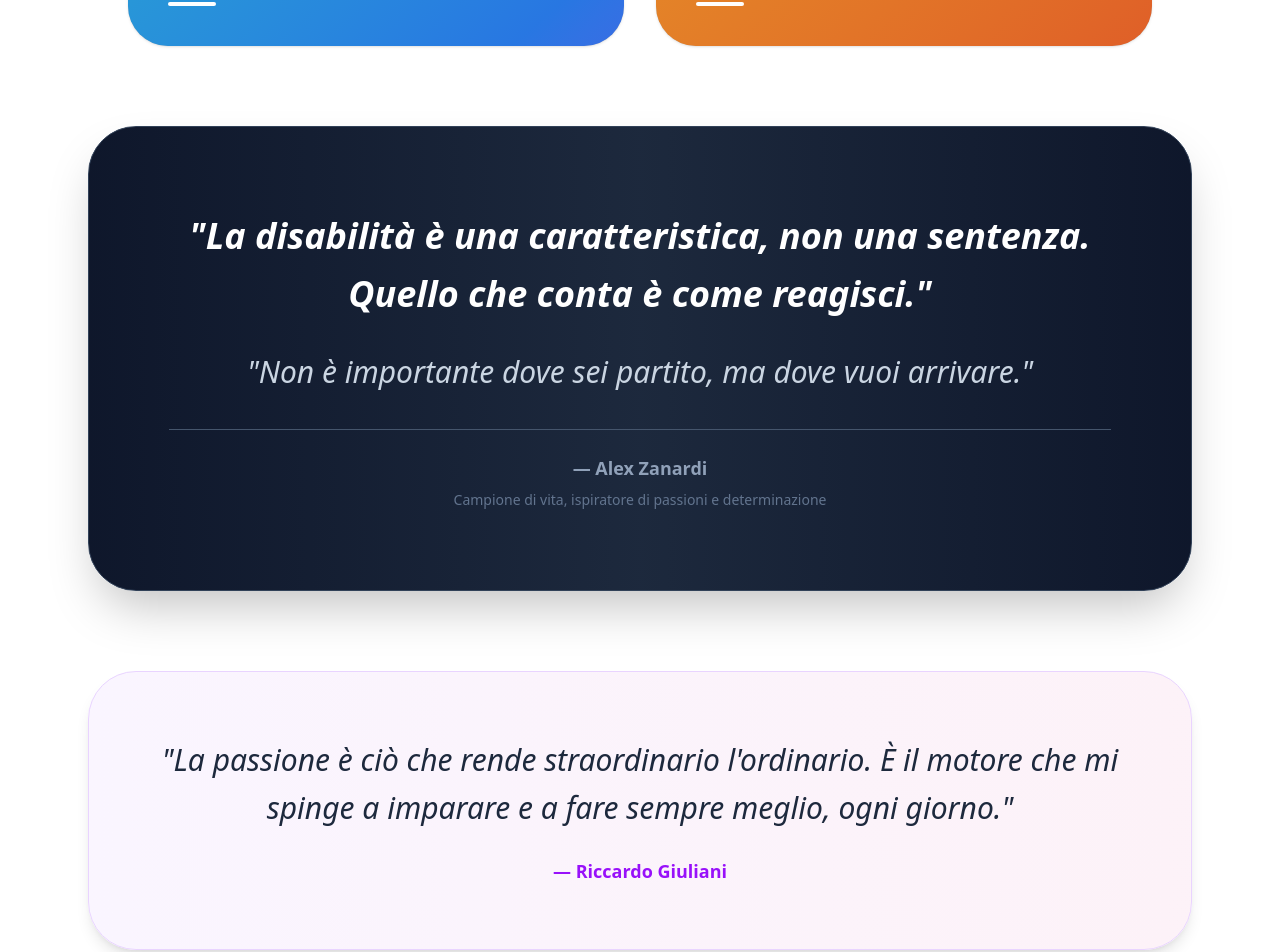
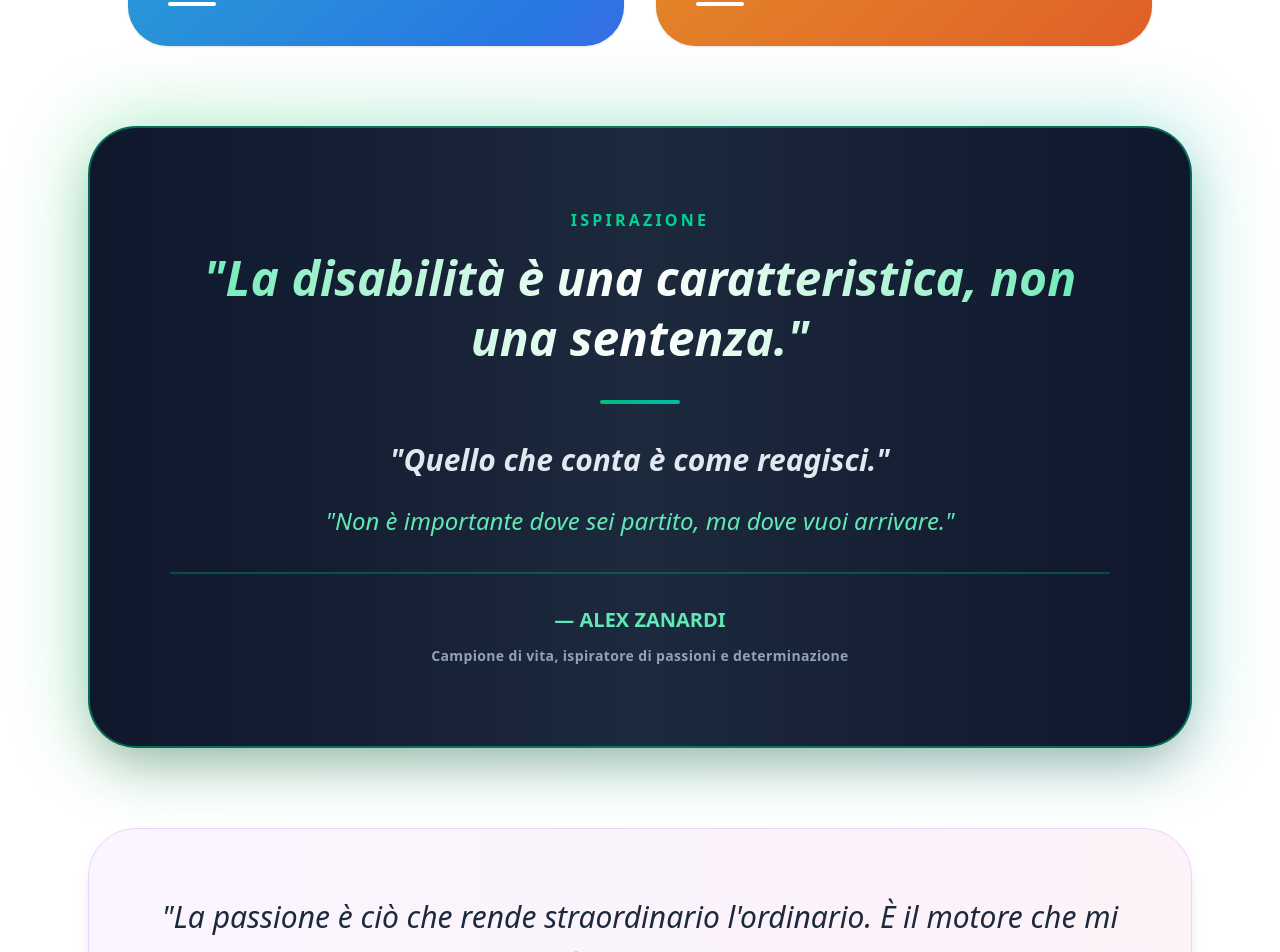
Before and after one commit to giuls-35456/portfolio-giuliani, a React (Vite) app: page /#/passioni in a window 1280 px wide. Shown: the part 1478-2430 px from the top of the page. Built offline with nearby package versions, Linux system fonts and the light colour scheme; grey boxes are pictures that could not be loaded.

Commit message:
Perfezionata sezione Passioni: nuove immagini Calcio/Fai-da-te e citazione Zanardi ultra-visibile.

```diff
--- a/pages/Passioni.tsx
+++ b/pages/Passioni.tsx
@@ -15,7 +15,7 @@
       icon: Target,
       color: 'from-green-500 to-emerald-600',
       lightColor: 'bg-green-50',
-      image: 'https://images.unsplash.com/photo-1461896836934-ffe607ba8211?q=80&w=2070&auto=format&fit=crop'
+      image: 'https://images.unsplash.com/photo-1517959852202-953cf4b7e0f9?q=80&w=2070&auto=format&fit=crop'
     },
     {
       id: 'sport',
@@ -42,7 +42,7 @@
       icon: Hammer,
       color: 'from-amber-500 to-orange-600',
       lightColor: 'bg-amber-50',
-      image: 'https://images.unsplash.com/photo-1517694712202-14dd9538aa97?q=80&w=2070&auto=format&fit=crop'
+      image: 'https://images.unsplash.com/photo-1552321554-5fefe8c9ef14?q=80&w=2070&auto=format&fit=crop'
     }
   ];
 
@@ -125,22 +125,34 @@
 
       {/* Sezione Citazione Motivazionale di Alex Zanardi */}
       <motion.section
-        initial={{ opacity: 0, y: 20 }}
-        animate={{ opacity: 1, y: 0 }}
-        transition={{ delay: 0.6 }}
-        className="mt-20 bg-gradient-to-r from-slate-900 via-slate-800 to-slate-900 rounded-[3rem] p-12 md:p-20 text-white text-center space-y-8 shadow-2xl border border-slate-700"
+        initial={{ opacity: 0, scale: 0.95 }}
+        animate={{ opacity: 1, scale: 1 }}
+        transition={{ delay: 0.6, duration: 0.8 }}
+        className="mt-20 relative"
       >
-        <div className="space-y-6">
-          <p className="text-3xl md:text-4xl font-bold italic leading-relaxed">
-            "La disabilità è una caratteristica, non una sentenza. Quello che conta è come reagisci."
-          </p>
-          <p className="text-2xl md:text-3xl font-light italic leading-relaxed text-slate-300">
-            "Non è importante dove sei partito, ma dove vuoi arrivare."
-          </p>
-        </div>
-        <div className="pt-6 border-t border-slate-600">
-          <p className="text-slate-400 font-semibold text-lg">— Alex Zanardi</p>
-          <p className="text-slate-500 text-sm mt-2">Campione di vita, ispiratore di passioni e determinazione</p>
+        <div className="absolute -inset-1 bg-gradient-to-r from-green-500 via-emerald-500 to-teal-500 rounded-[3rem] blur-2xl opacity-30 animate-pulse"></div>
+        <div className="relative bg-gradient-to-r from-slate-900 via-slate-800 to-slate-900 rounded-[3rem] p-12 md:p-20 text-white text-center space-y-8 shadow-2xl border-2 border-emerald-500/50">
+          <div className="space-y-8">
+            <div className="space-y-4">
+              <p className="text-sm md:text-base font-bold uppercase tracking-[0.2em] text-emerald-400">Ispirazione</p>
+              <p className="text-3xl md:text-5xl font-black italic leading-tight bg-gradient-to-r from-emerald-300 via-white to-emerald-300 bg-clip-text text-transparent">
+                "La disabilità è una caratteristica, non una sentenza."
+              </p>
+            </div>
+            <div className="h-1 w-20 bg-gradient-to-r from-emerald-500 to-teal-500 mx-auto rounded-full"></div>
+            <div className="space-y-4">
+              <p className="text-2xl md:text-3xl font-bold italic leading-relaxed text-slate-200">
+                "Quello che conta è come reagisci."
+              </p>
+              <p className="text-xl md:text-2xl font-light italic leading-relaxed text-emerald-300">
+                "Non è importante dove sei partito, ma dove vuoi arrivare."
+              </p>
+            </div>
+          </div>
+          <div className="pt-8 border-t-2 border-emerald-500/30">
+            <p className="text-emerald-300 font-black text-xl">— ALEX ZANARDI</p>
+            <p className="text-slate-400 text-sm mt-3 font-semibold tracking-wide">Campione di vita, ispiratore di passioni e determinazione</p>
+          </div>
         </div>
       </motion.section>
 
```
